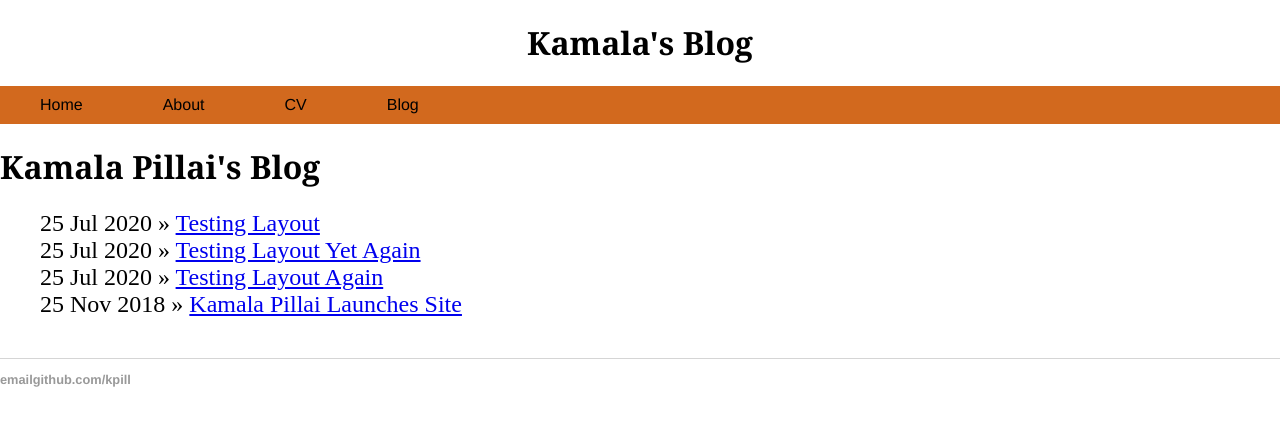
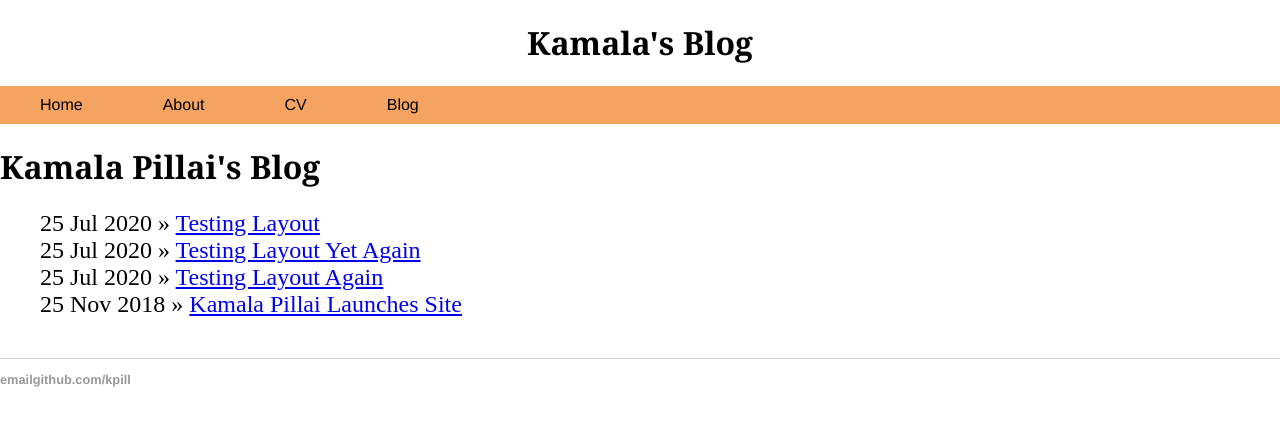
Before and after one commit to kpill/kpill.github.io, a Jekyll site: the page built from blog/index.html, in a window 1280 px wide. Shown: the top 426 px of the page. Built offline with Jekyll 4.4.1, drawn with Linux system fonts in a browser that asks for light colours.

Commit message:
Update main.css

```diff
--- a/css/main.css
+++ b/css/main.css
@@ -32,7 +32,7 @@ nav ul {
     margin: 0;
     padding: 0;
     overflow: hidden;
-    background-color: Chocolate;
+    background-color: sandyBrown;
     width: 100%;
 }
 
@@ -98,7 +98,7 @@ a.posts:hover, a.posts:active {
 
 .grid_container {
 	display: grid;
-	grid-template-columns: auto auto auto auto;
+	grid-template-columns: auto auto auto;
 	padding-left: 20px;
 	padding-right: 20px;
 }
@@ -106,12 +106,12 @@ a.posts:hover, a.posts:active {
 .grid_item {
 	padding-right: 10px;
 	padding-left: 10px;
-	padding-bottom: 100px;
+	padding-bottom: 20px;
 }
 
 img.link {
-	width: 540px;
-	height: auto;
+	width: 300px;
+	height: 200px;
 }
 
 img.link:hover {
```
